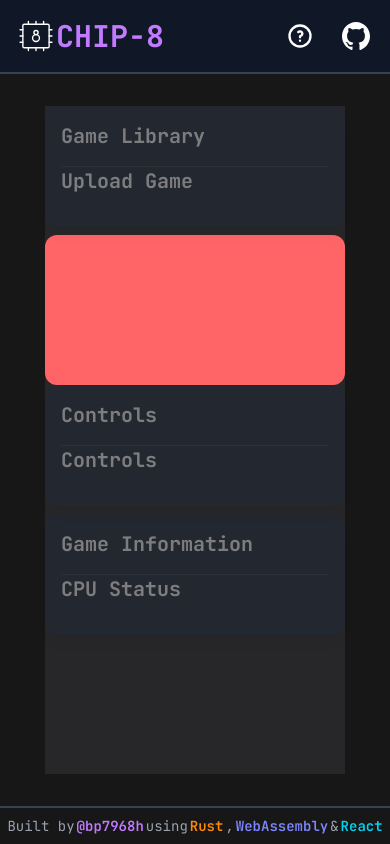
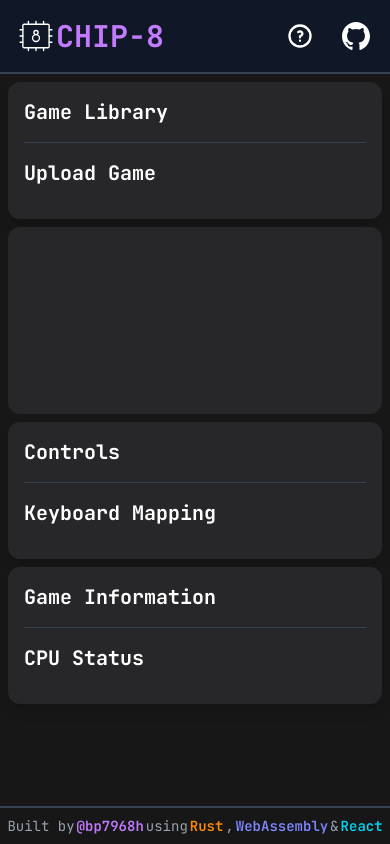
Before and after one commit to bp7968h/chip8-emu, a React (Vite) app: page / in a window 390 px wide. Built offline with nearby package versions, Linux system fonts and the light colour scheme.

Commit message:
fix: make layout responsive#

```diff
--- a/src/components/app/Canvas.tsx
+++ b/src/components/app/Canvas.tsx
@@ -1,8 +1,12 @@
 import React from "react";
 
-const Canvas: React.FC = () => {
+interface CanvasProps {
+    className?: string
+}
+
+const Canvas: React.FC<CanvasProps> = ({ className }) => {
     return (
-        <canvas className="bg-red-400 rounded-xl">
+        <canvas className={`bg-card rounded-xl w-full mb-2 ${className || ''}`}>
 
         </canvas>
     )
--- a/src/components/app/Chip8Playground.tsx
+++ b/src/components/app/Chip8Playground.tsx
@@ -13,20 +13,20 @@ import Separator from "../ui/Separator";
 const Chip8Playground: React.FC = () => {
     return (
         <PlaygroundLayout>
-            <Card>
+            <Card className="lg:w-1/4">
                 <GameLibrary />
                 <Separator />
                 <GameUpload />
             </Card>
-            <div>
-                <Canvas />
-                <Card>
+            <div className="lg:flex-1 flex flex-col">
+                <Canvas className="h-[70%]" />
+                <Card className="flex-1">
                     <Controls />
                     <Separator />
                     <KeyboardMapping />
                 </Card>
             </div>
-            <Card>
+            <Card className="lg:w-1/4">
                 <GameInfo />
                 <Separator />
                 <CpuStatus />
--- a/src/components/app/KeyboardMapping.tsx
+++ b/src/components/app/KeyboardMapping.tsx
@@ -3,7 +3,7 @@ import CardContent from "../ui/CardContent"
 
 const KeyboardMapping: React.FC = () => {
     return (
-        <CardContent title="Controls">
+        <CardContent title="Keyboard Mapping">
             <div></div>
         </CardContent>
     )
--- a/src/components/layouts/AppLayout.tsx
+++ b/src/components/layouts/AppLayout.tsx
@@ -11,9 +11,9 @@ interface AppLayoutProps {
 
 const AppLayout: React.FC<AppLayoutProps> = ({ children }) => {
     return (
-        <div className="flex flex-col min-h-screen min-w-screen justify-center">
+        <div className="flex flex-col min-h-screen min-w-screen">
             <Header navItems={navItems} />
-            <main className="flex-grow max-w-6xl bg-card mx-auto my-8">
+            <main className="flex-grow h-0">
                 {children}
             </main>
             <Footer />
--- a/src/components/layouts/PlaygroundLayout.tsx
+++ b/src/components/layouts/PlaygroundLayout.tsx
@@ -9,7 +9,7 @@ interface PlaygroundLayoutProps {
 
 const PlaygroundLayout: React.FC<PlaygroundLayoutProps> = ({ children, style }) => {
     return (
-        <div className={`grid grid-cols-1 md:grid-cols-[320px_1fr_140px] gap-2 ${style || ''}`}>
+        <div className={`flex flex-col py-2 px-2 gap-2  lg:flex-row lg:py-8 lg:px-16 h-full ${style || ''}`}>
             {children}
         </div>
     )
--- a/src/components/ui/Card.tsx
+++ b/src/components/ui/Card.tsx
@@ -3,12 +3,12 @@ import type { ReactNode } from "react";
 
 interface CardProps {
     children: ReactNode,
-    style?: string,
+    className?: string,
 }
 
-const Card: React.FC<CardProps> = ({ children, style }) => {
+const Card: React.FC<CardProps> = ({ children, className }) => {
     return (
-        <div className={`bg-gray-800 opacity-40 rounded-xl shadow-lg p-4 ${style || ''}`}>
+        <div className={`bg-card rounded-xl shadow-lg p-4 ${className || ''}`}>
             {children}
         </div>
     )
--- a/src/components/ui/CardContent.tsx
+++ b/src/components/ui/CardContent.tsx
@@ -4,12 +4,12 @@ import type { ReactNode } from "react";
 interface CardContentProps {
     title: string,
     children: ReactNode,
-    style?: string,
+    className?: string,
 }
 
-const CardContent: React.FC<CardContentProps> = ({ title, children, style }) => {
+const CardContent: React.FC<CardContentProps> = ({ title, children, className }) => {
     return (
-        <div className={style}>
+        <div className={className}>
             <h2 className="text-xl font-bold text-white mb-4">
                 {title}
             </h2>
--- a/src/components/ui/Separator.tsx
+++ b/src/components/ui/Separator.tsx
@@ -2,7 +2,7 @@ import React from "react";
 
 const Separator: React.FC = () => {
     return (
-        <hr className="border-gray-700 w-full" />
+        <hr className="border-gray-700 w-full my-4" />
     )
 }
 
```
